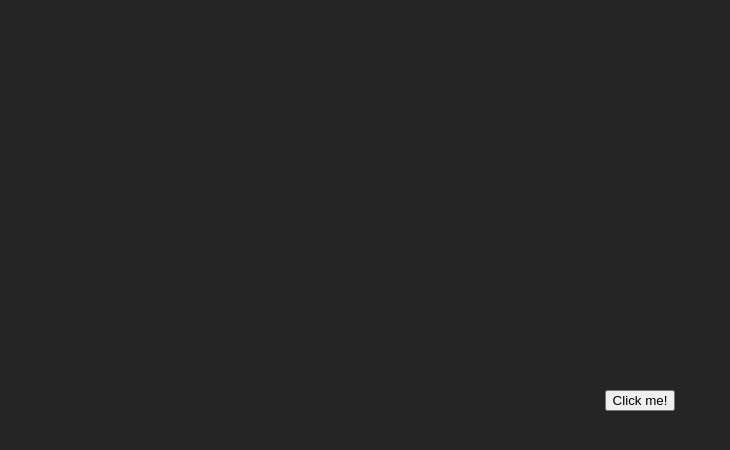
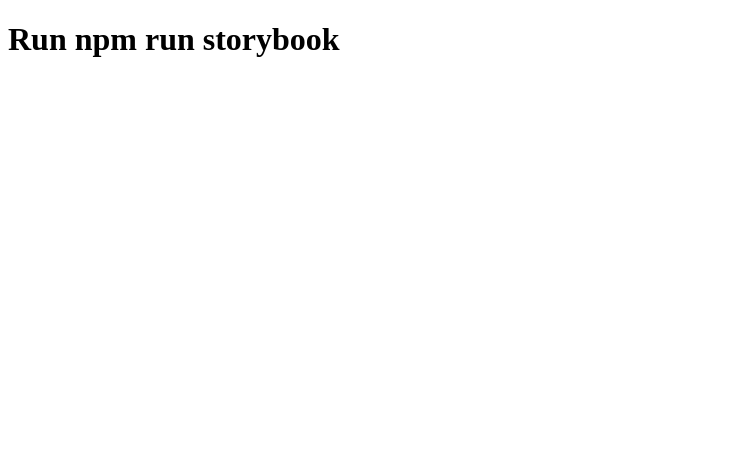
Before and after one commit to galleonpt/storybook-example, a React (Create React App) app: page / in a window 1280 px wide. Shown: the top 450 px of the page, without its empty margins (0-730 px from the left). Built offline with nearby package versions, Linux system fonts and the light colour scheme.

Commit message:
feat: disabled button state

```diff
--- a/src/App.tsx
+++ b/src/App.tsx
@@ -1,11 +1,5 @@
-import Button from "./components/Button";
-
 function App() {
-    return (
-        <div className="app_container">
-            <Button />
-        </div>
-    );
+    return <h1>Run npm run storybook</h1>;
 }
 
 export default App;
--- a/src/components/Button/Button.tsx
+++ b/src/components/Button/Button.tsx
@@ -1,5 +1,12 @@
-const Button = () => {
-    return <button>Click me!</button>;
+import { PropsWithChildren } from "react";
+import "./button.css";
+
+interface IButtonProps extends PropsWithChildren {
+    disabled?: boolean;
+}
+
+const Button = ({ disabled, children }: IButtonProps) => {
+    return <button disabled={disabled}>{children}</button>;
 };
 
 export default Button;
--- /dev/null
+++ b/src/components/Button/button.css
@@ -0,0 +1,18 @@
+/* default */
+button {
+    padding: 12px 16px;
+    border-radius: 8px;
+    border: none;
+    background: var(--primary-color);
+    color: var(--secondary-color);
+}
+
+button:hover {
+    cursor: pointer;
+}
+
+/* disabled */
+button:disabled {
+    cursor: not-allowed;
+    opacity: 0.2;
+}
--- a/src/index.css
+++ b/src/index.css
@@ -1,20 +1,4 @@
-body {
-    margin: 0;
-    padding: 0;
-    box-sizing: border-box;
-    background-color: rgb(37, 37, 37);
-    color: white;
+:root {
+    --primary-color: #0b090a;
+    --secondary-color: #f5f3f4;
 }
-
-.app_container {
-    width: 100vw;
-    height: 100vh;
-
-    overflow: hidden;
-
-    display: flex;
-    justify-content: center;
-    align-items: center;
-    flex-direction: column;
-    gap: 8px;
-}
```
Also changed, not shown: src/index.tsx (+4 -4 lines), src/stories/Button.tsx (+12 -6 lines), 2 other files (tests, documents, lock files or other folders).
